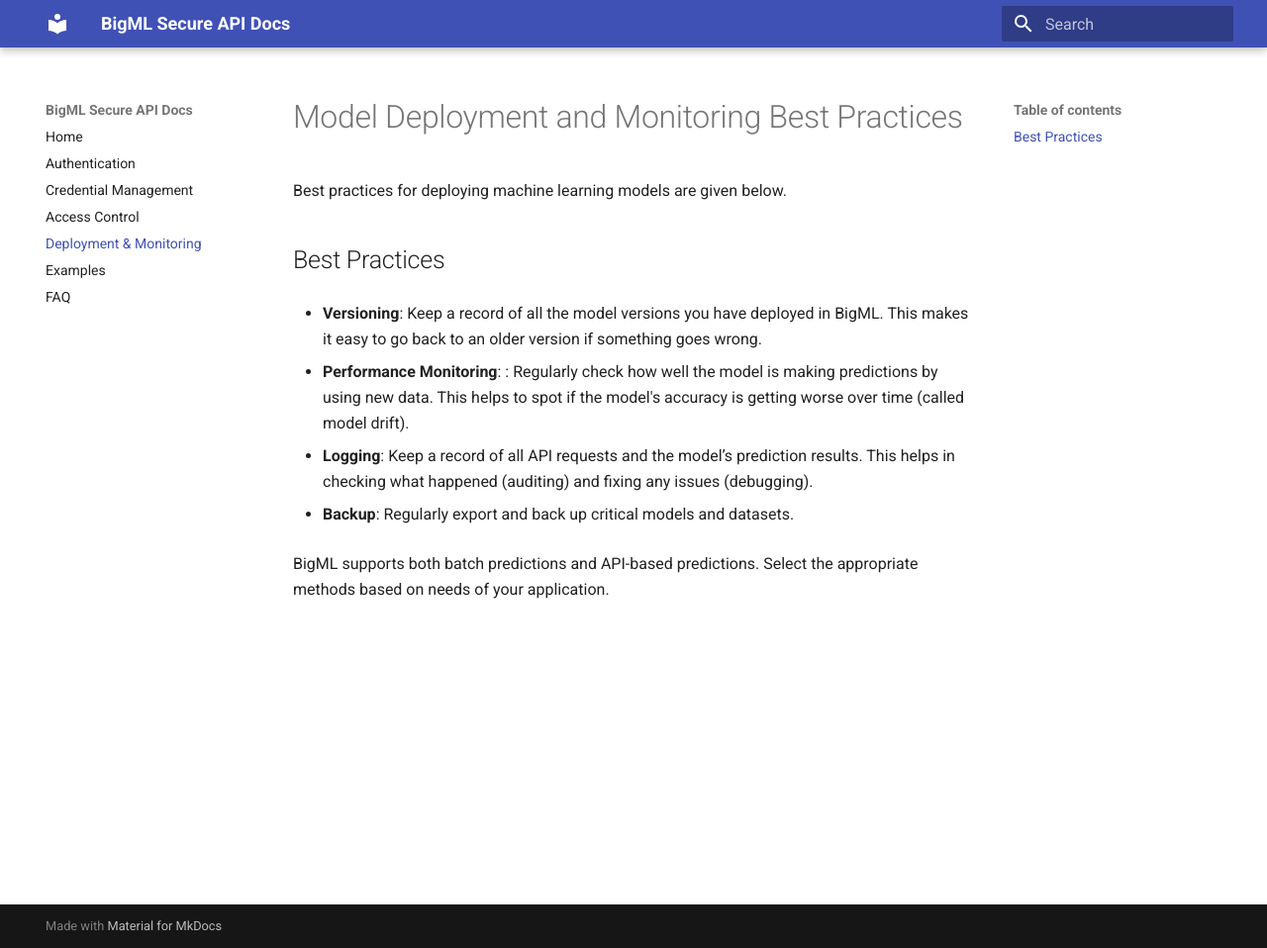
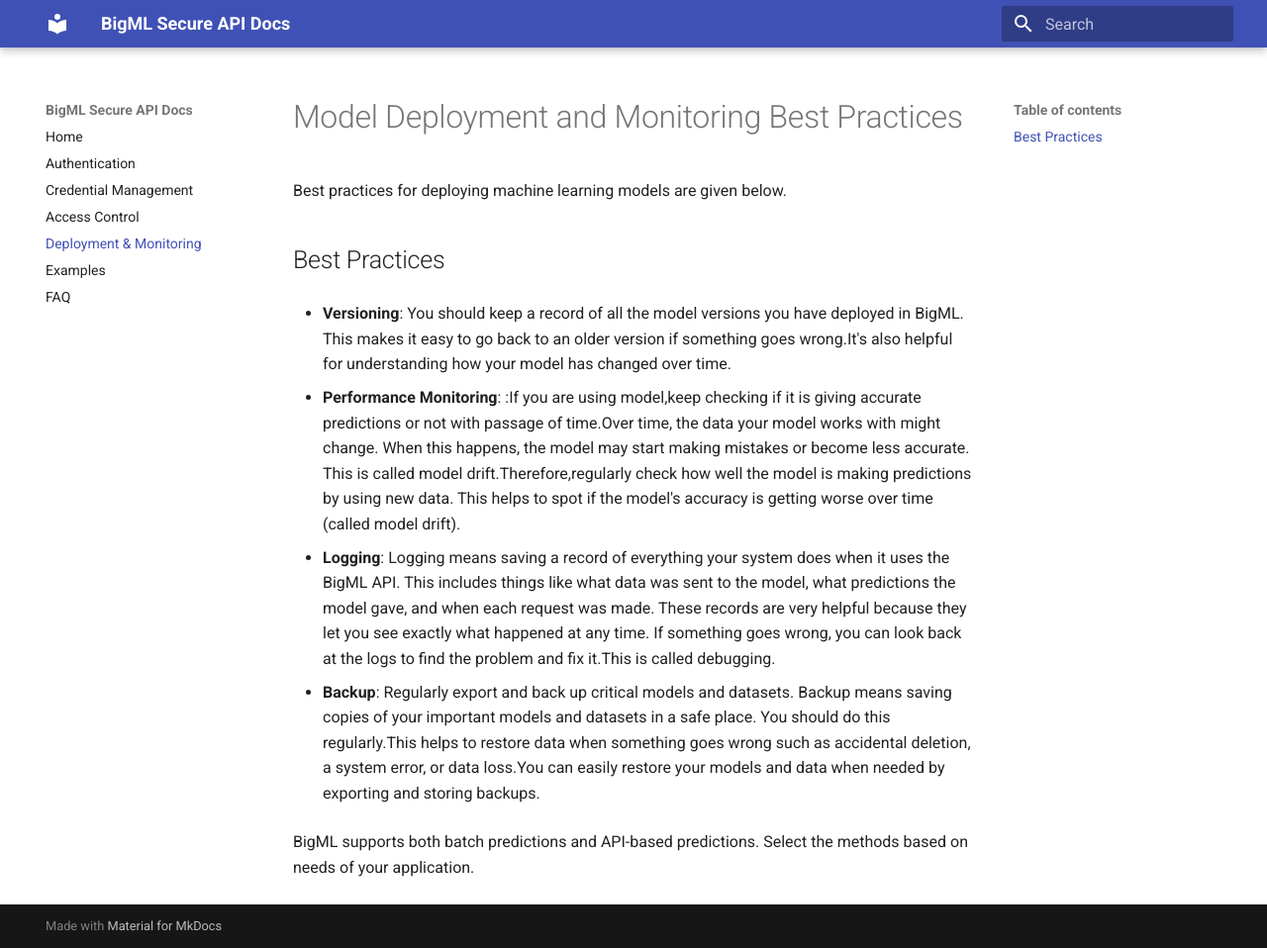
Before and after one commit to maadfa/bigml-secure-api-docs, an MkDocs documentation site: the page built from docs/deployment-monitoring.md, in a window 1280 px wide and 958 px high. Shown: the whole window at 99% size. Built offline with MkDocs 1.6.1 and Material for MkDocs 9.7.7, drawn with Linux system fonts in a browser that asks for light colours.

```diff
--- a/docs/deployment-monitoring.md
+++ b/docs/deployment-monitoring.md
@@ -4,12 +4,13 @@ Best practices for deploying machine learning models are given below.
 
 ## Best Practices
 
-- **Versioning**: Keep a record of all the model versions you have deployed in BigML. This makes it easy to go back to an older version if something goes wrong.
+- **Versioning**: You should keep a record of all the model versions you have deployed in BigML. This makes it easy to go back to an older version if something goes wrong.It's also helpful for understanding how your model has changed over time.
 
-- **Performance Monitoring**: : Regularly check how well the model is making predictions by using new data. This helps to spot if the model's accuracy is getting worse over time (called model drift).
+- **Performance Monitoring**: :If you are using model,keep checking if it is giving accurate predictions or not with passage of time.Over time, the data your model works with might change. When this happens, the model may start making mistakes or become less accurate. This is called model drift.Therefore,regularly check how well the model is making predictions by using new data. This helps to spot if the model's accuracy is getting worse over time (called model drift).
 
-- **Logging**: Keep a record of all API requests and the model’s prediction results. This helps in checking what happened (auditing) and fixing any issues (debugging).
+- **Logging**: Logging means saving a record of everything your system does when it uses the BigML API. This includes things like what data was sent to the model, what predictions the model gave, and when each request was made. These records are very helpful because they let you see exactly what happened at any time. If something goes wrong, you can look back at the logs to find the problem and fix it.This is called debugging.
 
 - **Backup**: Regularly export and back up critical models and datasets.
+Backup means saving copies of your important models and datasets in a safe place. You should do this regularly.This helps to restore data when something goes wrong such as accidental deletion, a system error, or data loss.You can easily restore your models and data when needed by exporting and storing backups.
 
-BigML supports both batch predictions and API-based predictions. Select the appropriate methods based on  needs of your application.
+BigML supports both batch predictions and API-based predictions. Select the methods based on  needs of your application.
```
Also changed, not shown: docs/access-control.md (+5 -4 lines), docs/authentication.md (+1 -1 lines), docs/credential-management.md (+3 -3 lines), docs/faq.md (+4 -4 lines), docs/index.md (+2 -2 lines), site/access-control/index.html, site/authentication/index.html, site/credential-management/index.html, site/deployment-monitoring/index.html, site/faq/index.html, site/index.html, site/search/search_index.json, 1 other file.
